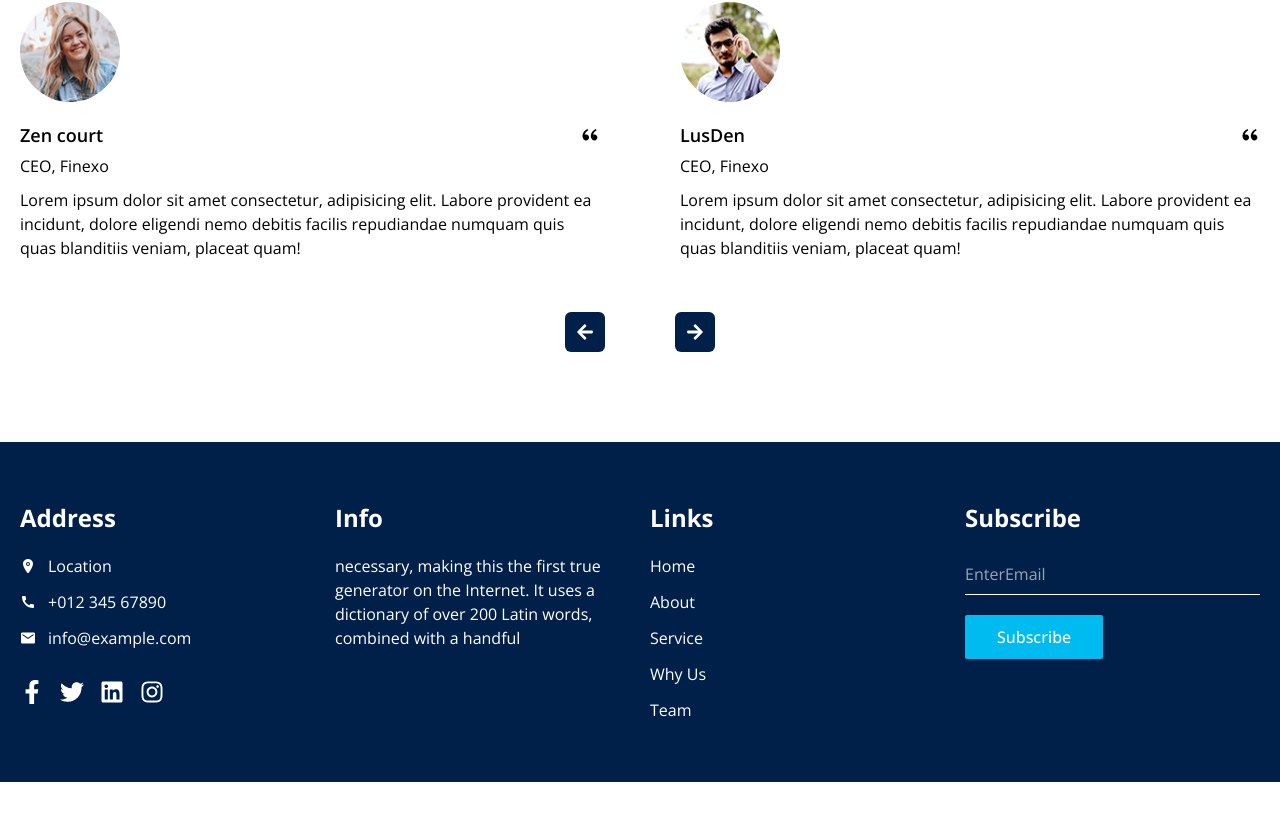
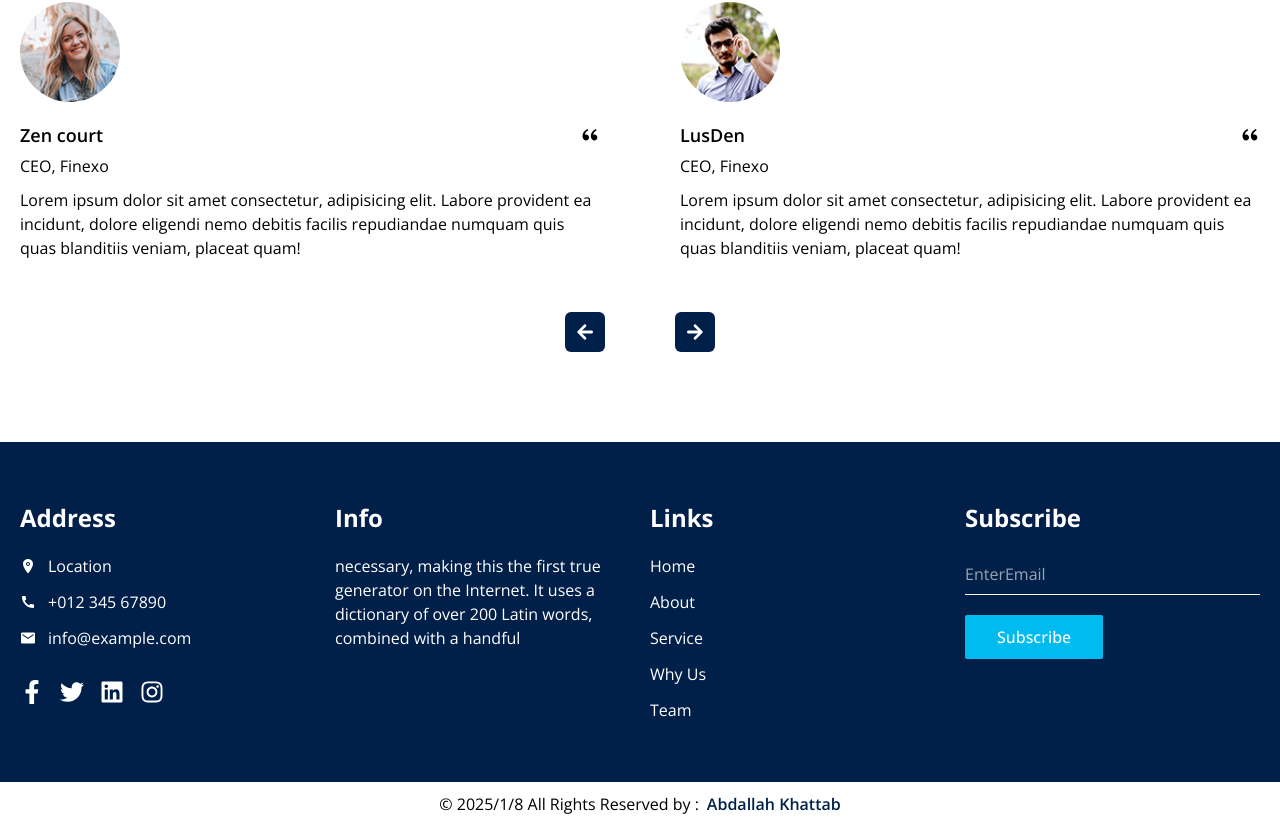
Before and after one commit to AbdallahKhattab11/Finexo_template, a React (Vite) app: page / in a window 1280 px wide. Shown: the part 4427-5253 px from the top of the page. Before the commit the page ends 5209 px from the top, so only its background shows below. Built offline with nearby package versions, Linux system fonts and the light colour scheme.

Commit message:
added footer

```diff
--- /dev/null
+++ b/src/components/Footer/Footer.jsx
@@ -0,0 +1,14 @@
+
+const Footer = () => {
+  return (
+    <footer className="py-[10px] elementCenter">
+      <p className="flex items-center gap-2 px-[20px] text-center">
+      &copy;
+      2025/1/8 All Rights Reserved by :
+        <a className="font-semibold text-primary-bg" href="https://www.linkedin.com/in/abdallah-khattab-653729247/">Abdallah Khattab</a>
+      </p>
+    </footer>
+  )
+}
+
+export default Footer
--- a/src/pages/Home/Home.jsx
+++ b/src/pages/Home/Home.jsx
@@ -7,6 +7,7 @@ import WhyChooseUs from "../../components/WhyChooseUs/WhyChooseUs";
 import OurTeam from "../../components/OurTeam/OurTeam";
 import WhatSaysOurCustomers from "../../components/WhatSaysOurCustomers/WhatSaysOurCustomers";
 import Info from "../../components/Info/Info";
+import Footer from "../../components/Footer/Footer";
 
 const Home = () => {
   return (
@@ -18,6 +19,7 @@ const Home = () => {
       <OurTeam />
       <WhatSaysOurCustomers />
       <Info/>
+      <Footer/>
     </section>
   );
 };
```
